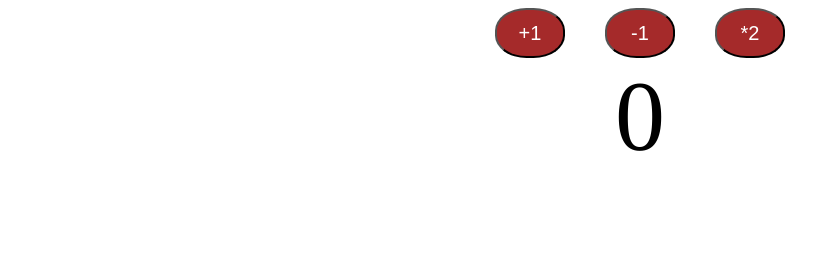
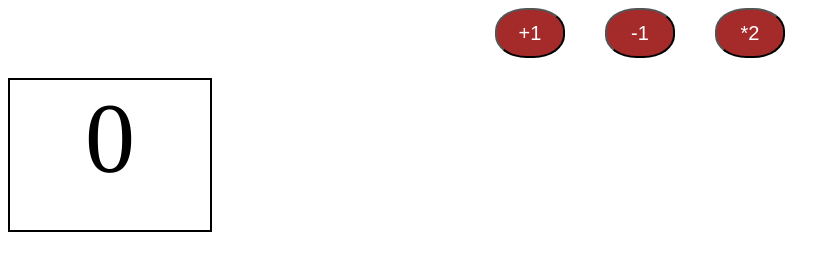
Before and after one commit to kana-sato-it/design-learning, a plain HTML site: page counter/index.html in a window 1280 px wide. Shown: the whole page, without its empty margins (0-840 px from the left). Drawn offline with Linux system fonts and the light colour scheme.

Commit message:
Fix counter border styling and adjust dimensions for better layout

```diff
--- a/counter/style.css
+++ b/counter/style.css
@@ -16,6 +16,11 @@
 
 .counter {
   text-align: center;
-  border: black;
+  border: 2px solid black;
   font-size: 100px;
+  margin-top: 20px;
+  display: inline-block;
+  width: 200px;
+  height: 150px;
+  justify-content: center;
 }
```
